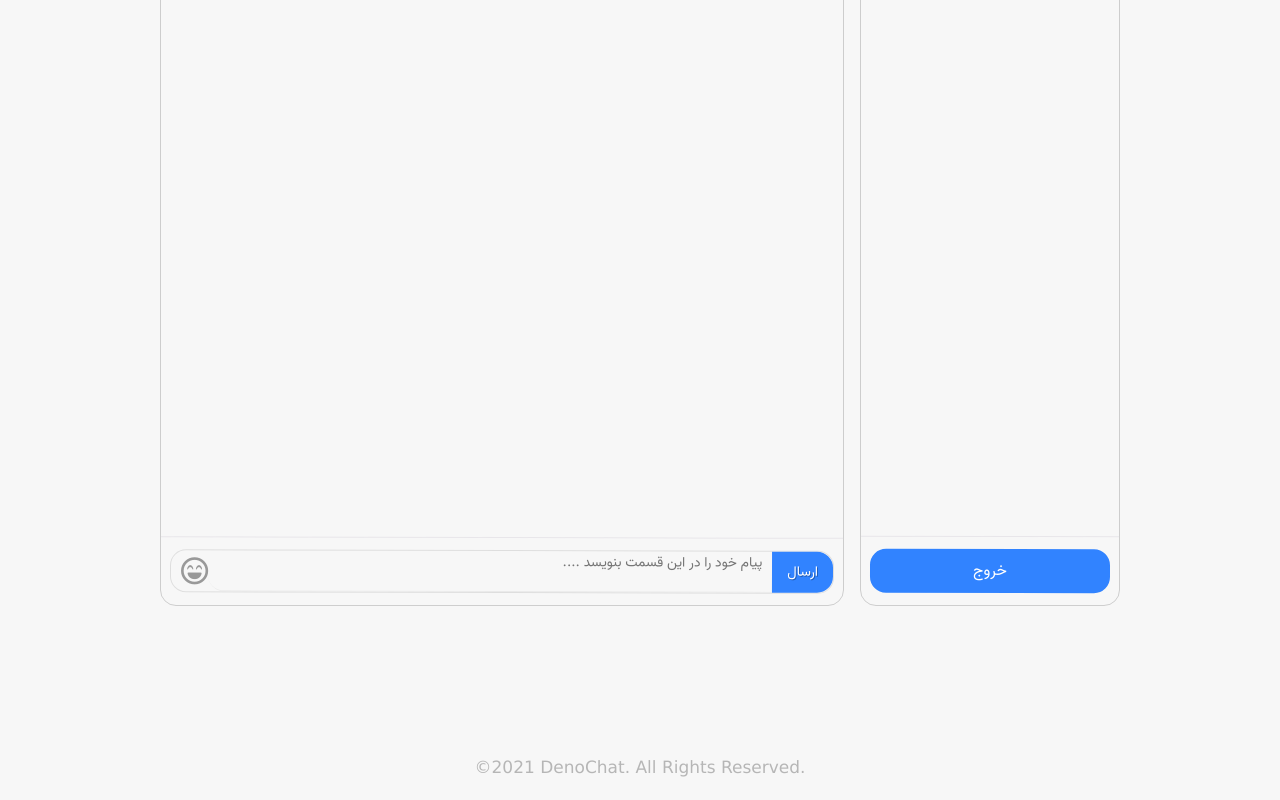
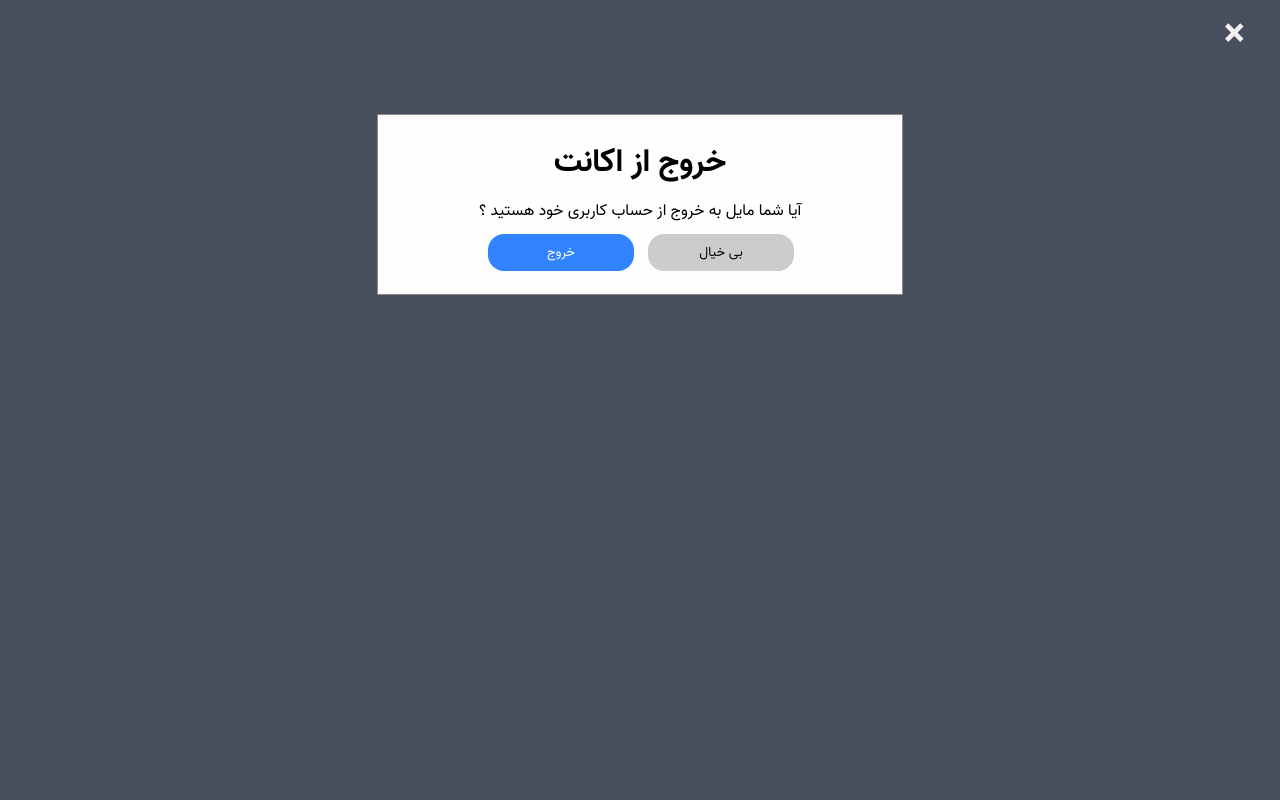
Before and after one commit to faridvatani/denochat, a plain HTML site: page index.html in a window 1280 px wide. Both pictures are taken after a click on the button "خروج". Shown: the part 356-1156 px from the top of the page. Drawn offline with Linux system fonts and the light colour scheme.

Commit message:
create modal for logout from account

```diff
--- a/index.html
+++ b/index.html
@@ -69,7 +69,7 @@
                             </div>
 
                             <div class="logout">
-                                <button class="logout-btn">خروج</button>
+                                <button onclick="document.getElementById('id01').style.display='block'" class="logout-btn">خروج</button>
                             </div>
                         </div>
                     </aside>
@@ -121,6 +121,21 @@
             </div>
         </div>
     </footer>
+
+    <div id="id01" class="modal">
+        <span onclick="document.getElementById('id01').style.display='none'" class="close" title="Close Modal">×</span>
+        <form class="modal-content" action="/action_page.php">
+            <div class="container-modal">
+                <h1>خروج از اکانت </h1>
+                <p>آیا شما مایل به خروج از حساب کاربری خود هستید ؟</p>
+
+                <div class="is-flex">
+                    <button type="button" onclick="document.getElementById('id01').style.display='none'" class="cancelbtn">بی خیال</button>
+                    <button type="button" onclick="logout()" class="log-out-btn">خروج</button>
+                </div>
+            </div>
+        </form>
+    </div>
     <script src="./plugins/main.js"></script>
 </body>
 
--- a/plugins/main.js
+++ b/plugins/main.js
@@ -6,3 +6,16 @@ function login() {
     }
 
 }
+// Get the modal
+var modal = document.getElementById('id01');
+
+// When the user clicks anywhere outside of the modal, close it
+window.onclick = function(event) {
+    if (event.target == modal) {
+        modal.style.display = "none";
+    }
+}
+
+function logout() {
+    location.replace("login.html")
+}
--- a/style/css/style.css
+++ b/style/css/style.css
@@ -216,7 +216,7 @@ footer.is-flex {
     z-index: 2;
 }
 
-.Specifications .btn {
+.Specifications .far {
     position: absolute;
     top: 7px;
     right: 13px;
@@ -629,3 +629,130 @@ input:focus {
     border-radius: 0px 24px 24px 24px;
     margin-left: .4rem;
 }
+
+
+/* modal */
+
+.cancelbtn,
+.log-out-btn {
+    width: calc(50% - 15px);
+    margin: 7px;
+    border: none;
+    color: white;
+    padding: .5rem;
+}
+
+
+/* Add a color to the cancel button */
+
+.cancelbtn {
+    background-color: #ccc;
+    color: black;
+    border-radius: 16px;
+    cursor: pointer;
+}
+
+.cancelbtn:hover {
+    background-color: rgb(172, 172, 172);
+    color: white;
+}
+
+
+/* Add a color to the delete button */
+
+.log-out-btn {
+    background: #3183FF;
+    border-radius: 16px;
+    cursor: pointer;
+}
+
+.log-out-btn:hover {
+    background: #035add;
+}
+
+
+/* Add padding and center-align text to the container */
+
+.container-modal {
+    display: flex;
+    flex-direction: column;
+    padding: 16px;
+    text-align: center;
+}
+
+.container-modal h1,
+.container-modal p {
+    line-height: 2;
+}
+
+
+/* The Modal (background) */
+
+.modal {
+    display: none;
+    /* Hidden by default */
+    position: fixed;
+    /* Stay in place */
+    z-index: 1;
+    /* Sit on top */
+    left: 0;
+    top: 0;
+    width: 100%;
+    /* Full width */
+    height: 100%;
+    /* Full height */
+    overflow: auto;
+    /* Enable scroll if needed */
+    background-color: #474e5d;
+    padding-top: 50px;
+}
+
+
+/* Modal Content/Box */
+
+.modal-content {
+    background-color: #fefefe;
+    margin: 5% auto 15% auto;
+    /* 5% from the top, 15% from the bottom and centered */
+    border: 1px solid #888;
+    width: 41%;
+    display: flex;
+    justify-content: center;
+    /* Could be more or less, depending on screen size */
+}
+
+
+/* Style the horizontal ruler */
+
+hr {
+    border: 1px solid #f1f1f1;
+    margin-bottom: 25px;
+}
+
+
+/* The Modal Close Button (x) */
+
+.close {
+    position: absolute;
+    right: 35px;
+    top: 15px;
+    font-size: 40px;
+    font-weight: bold;
+    color: #f1f1f1;
+}
+
+.close:hover,
+.close:focus {
+    color: #035add;
+    cursor: pointer;
+}
+
+
+/* Change styles for cancel button and delete button on extra small screens */
+
+@media screen and (max-width: 300px) {
+    .cancelbtn,
+    .log-out-btn {
+        width: 100%;
+    }
+}
```
